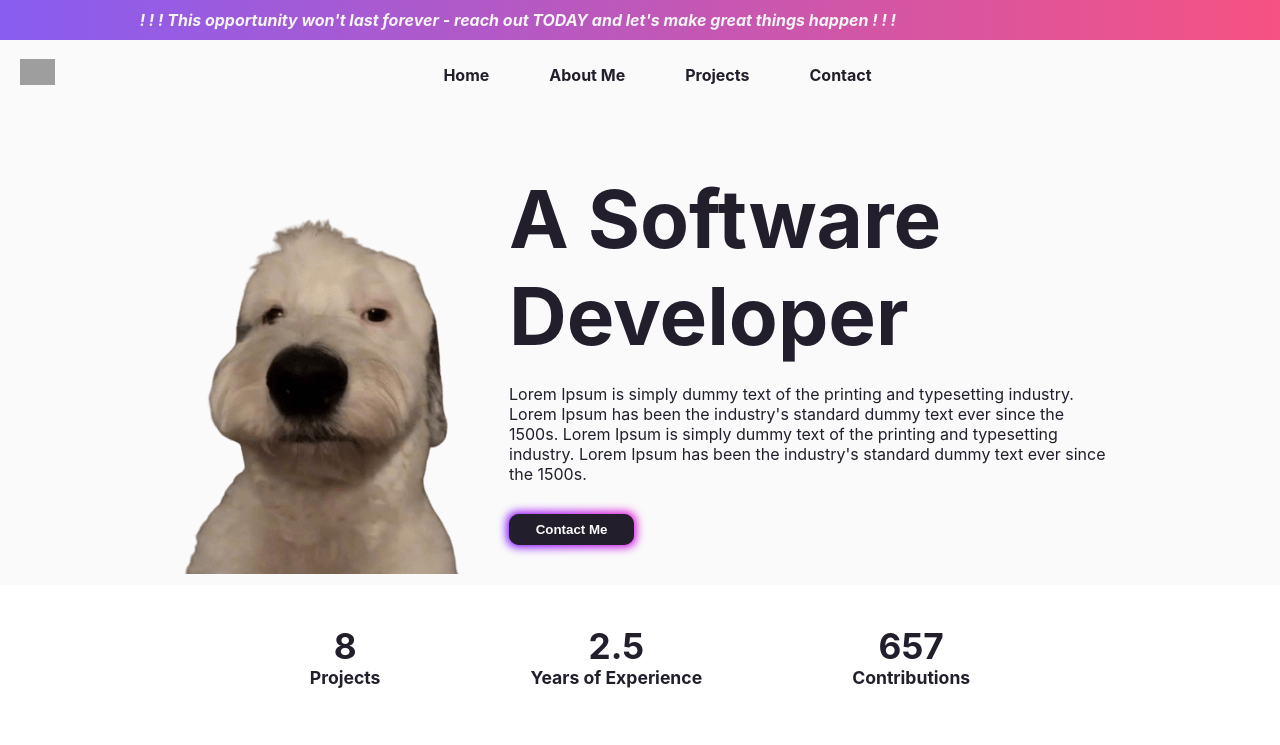
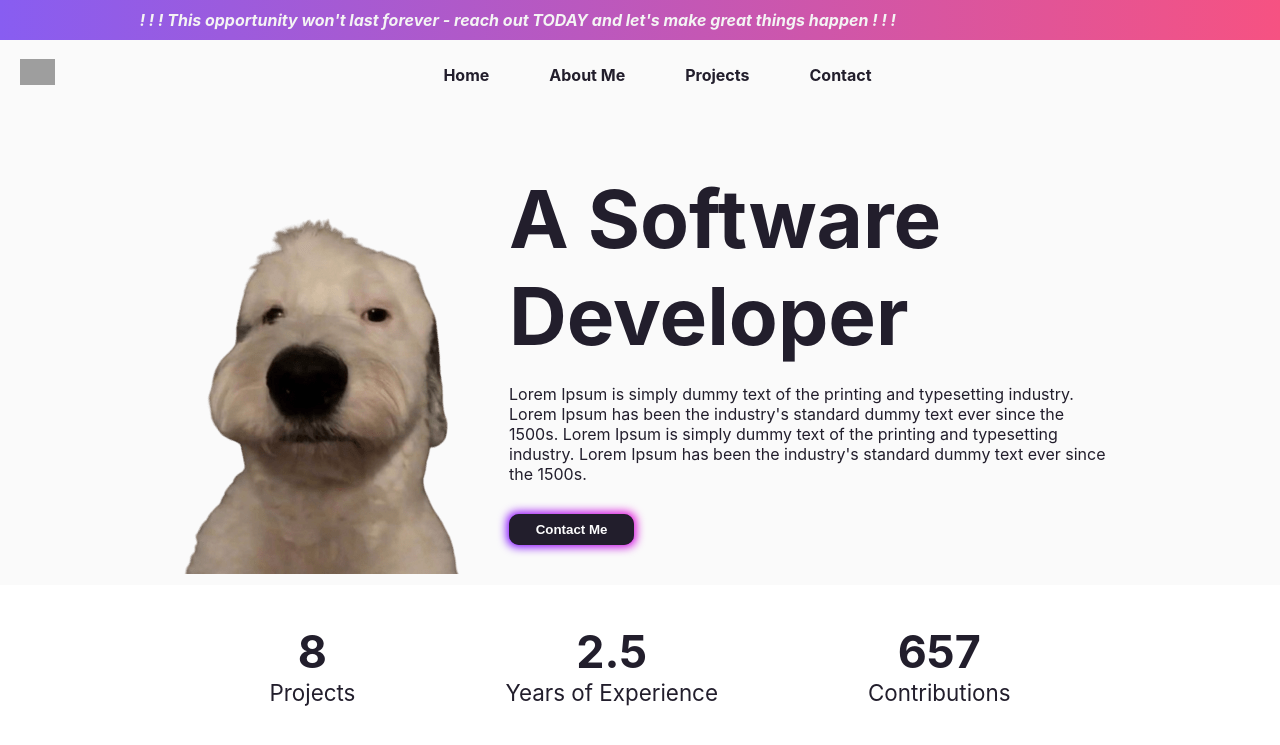
Before and after one commit to makinenvilma/portfolio-website-react, a React (Create React App) app in the folder frontend/: page / in a window 1280 px wide. Shown: the top 745 px of the page. Built offline with nearby package versions, Linux system fonts and the light colour scheme; grey boxes are pictures that could not be loaded.

Commit message:
Fix: static box fonts

```diff
--- a/frontend/src/pages/index.css
+++ b/frontend/src/pages/index.css
@@ -100,8 +100,11 @@
   flex-direction: column;
   justify-content: center;
   align-items: center;
+  font-size: 140%;
+}
+
+.static-flex-container-text h1 {
   font-weight: bold;
-  font-size: 110%;
 }
 
 /* Skill title styles */
```
